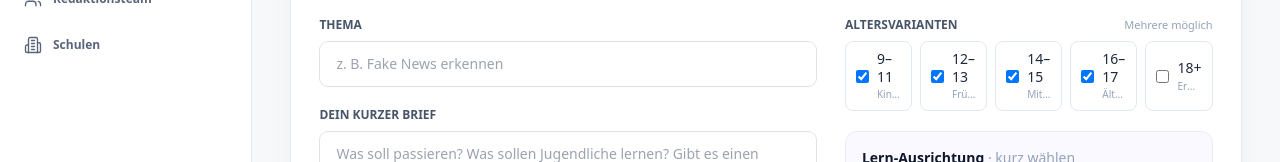
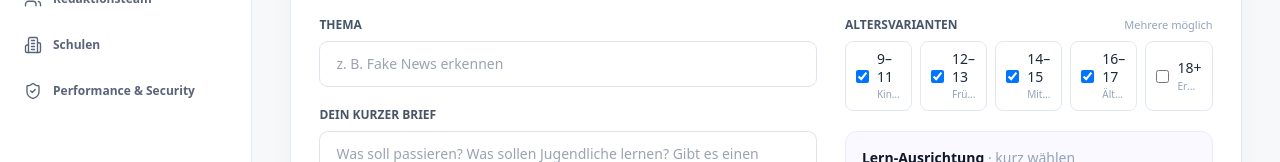
Before and after one commit to grospitz-wreck-it/dr1ft, a Next.js app in the folder apps/editorial/: page /scenarios/new in a window 1280 px wide. Shown: the part 436-598 px from the top of the page. Built offline with nearby package versions, Linux system fonts and the light colour scheme; no server answers.

Commit message:
feat(editorial): add performance navigation entry

```diff
--- a/apps/editorial/app/EditorialSidebar.tsx
+++ b/apps/editorial/app/EditorialSidebar.tsx
@@ -2,7 +2,7 @@
 
 import Link from "next/link";
 import { usePathname } from "next/navigation";
-import { Building2, Gauge, LayoutGrid, Library, MessageSquare, MessagesSquare, Sparkles, Users } from "lucide-react";
+import { Building2, Gauge, LayoutGrid, Library, MessageSquare, MessagesSquare, ShieldCheck, Sparkles, Users } from "lucide-react";
 
 const NAV_ITEMS = [
   { href: "/", label: "Dashboard", icon: Gauge },
@@ -13,6 +13,7 @@ const NAV_ITEMS = [
   { href: "/ambient-content", label: "Ambient-Generator", icon: Sparkles },
   { href: "/staff", label: "Redaktionsteam", icon: Users },
   { href: "/schools", label: "Schulen", icon: Building2 },
+  { href: "/performance", label: "Performance & Security", icon: ShieldCheck },
 ];
 
 export function EditorialSidebar() {
```
